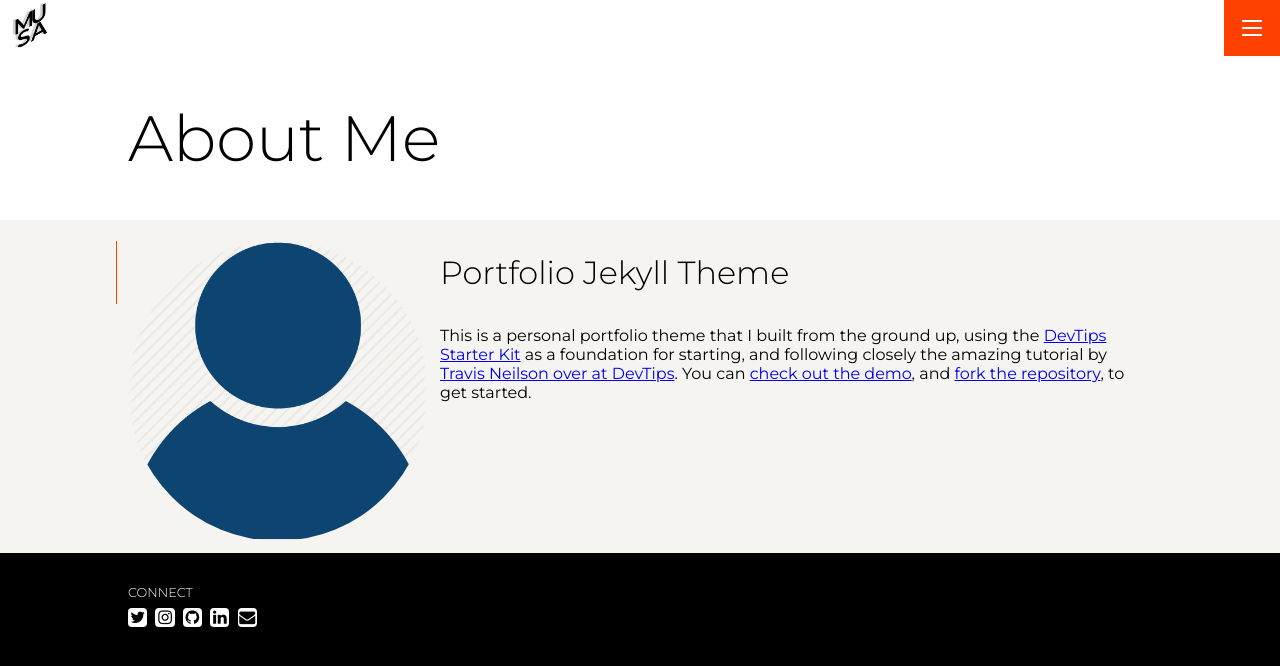
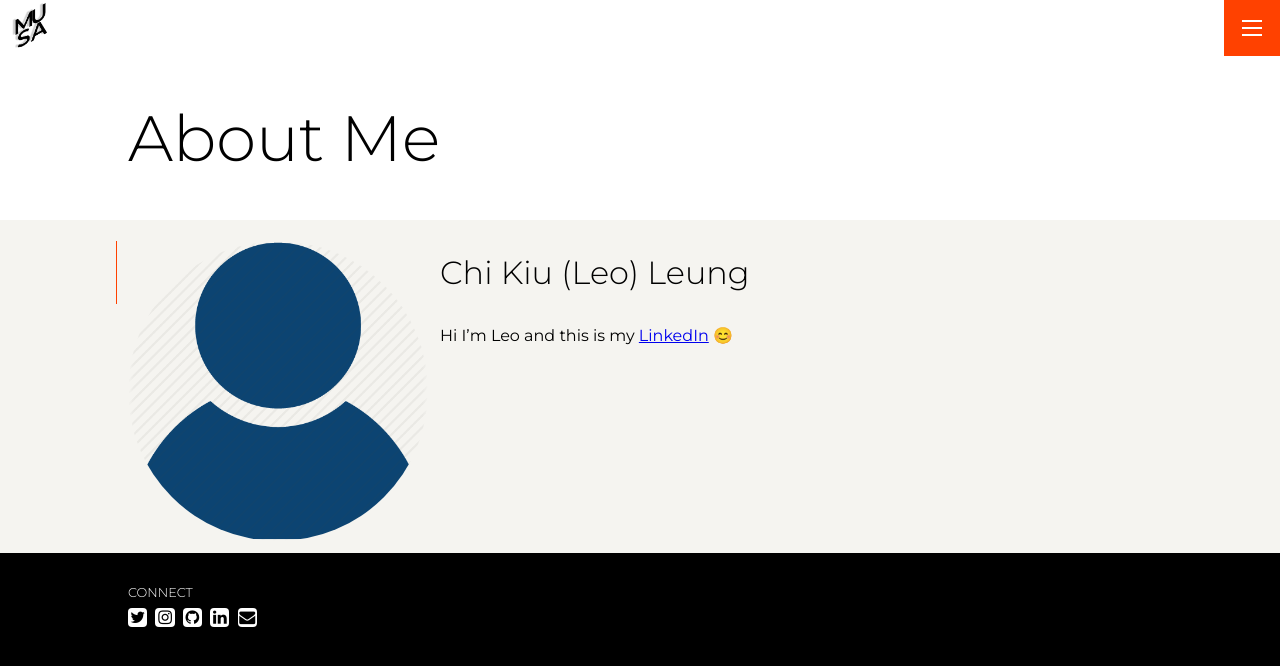
Before and after one commit to S3corper/portfolio, a Jekyll site: the page built from pages/about.md, in a window 1280 px wide. Shown: the top 666 px of the page. Built offline with Jekyll 4.4.1, drawn with Linux system fonts in a browser that asks for light colours.

Commit message:
Revise about page with new author introduction
Updated the portfolio theme description and author name.

```diff
--- a/pages/about.md
+++ b/pages/about.md
@@ -5,6 +5,6 @@ headshot: /assets/img/headshot.webp
 permalink: /about
 ---
 
-# Portfolio Jekyll Theme
+# Chi Kiu (Leo) Leung
 
-This is a personal portfolio theme that I built from the ground up, using the [DevTips Starter Kit](http://devtipsstarterkit.com/) as a foundation for starting, and following closely the amazing tutorial by [Travis Neilson over at DevTips](https://www.youtube.com/watch?v=T6jKLsxbFg4&list=PL0CB3OvPhDA_STygmp3sDenx3UpdOMk7P). You can [check out the demo](lenpaul.github.io/portfolio-jekyll-theme/), and [fork the repository](https://github.com/LeNPaul/portfolio-jekyll-theme/fork), to get started.
+Hi I'm Leo and this is my [LinkedIn](https://www.linkedin.com/in/chikiu/) 😊
```
